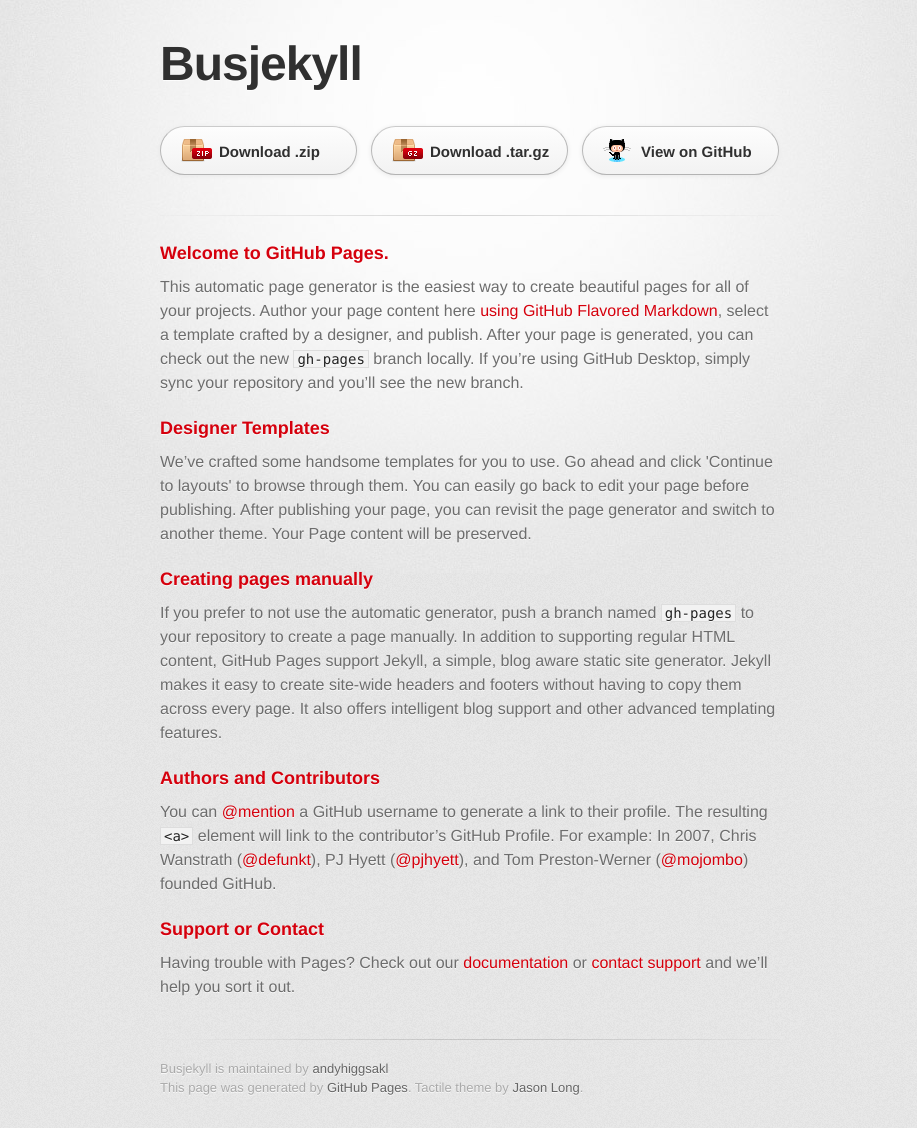
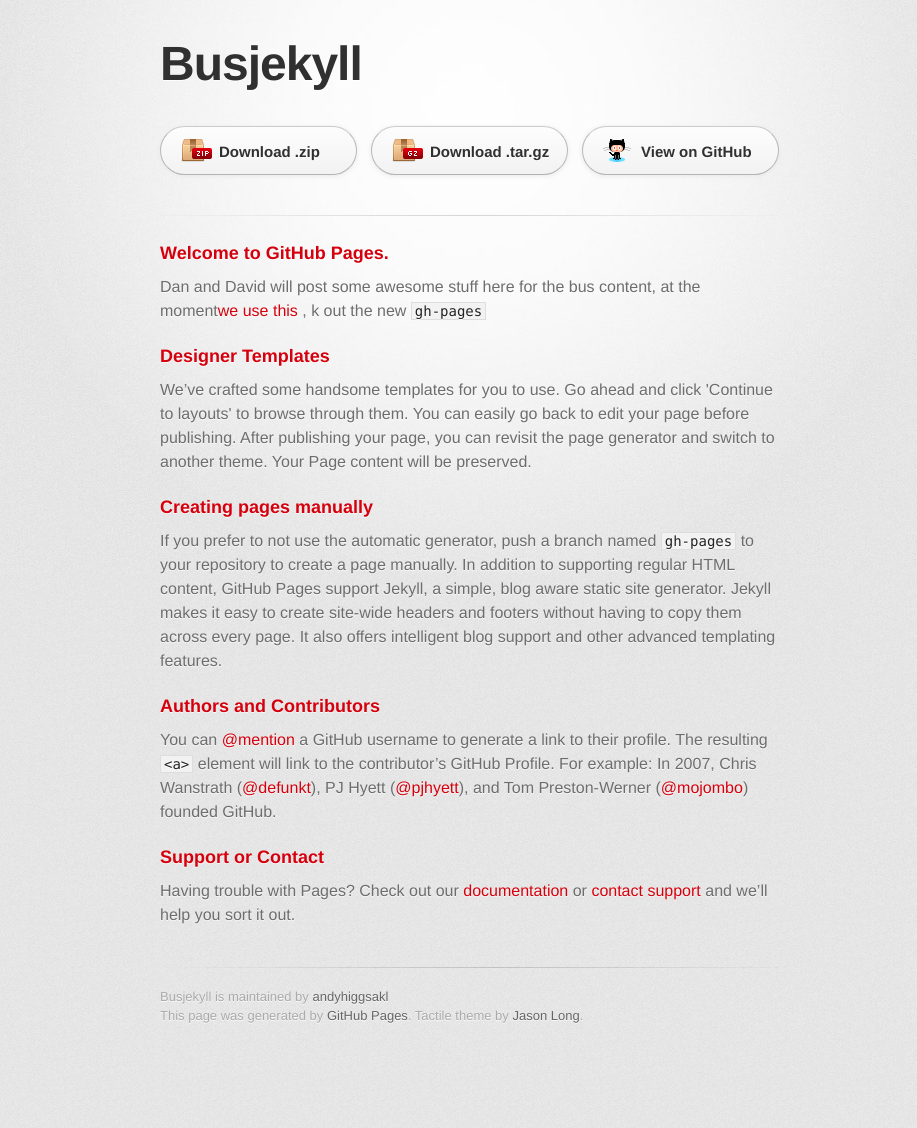
Before and after one commit to andyhiggsakl/busjekyll, a Jekyll site: the page index.html, which Jekyll copies as it is, in a window 1280 px wide. Shown: the whole page, without its empty margins (170-1087 px from the left). Built offline with Jekyll 4.4.1, drawn with Linux system fonts in a browser that asks for light colours; some web fonts are replaced; after the commit the page ends 1056 px from its top, so only the background shows below that.

Commit message:
Changed some config details

```diff
--- a/index.html
+++ b/index.html
@@ -34,7 +34,7 @@
           <h3>
 <a id="welcome-to-github-pages" class="anchor" href="#welcome-to-github-pages" aria-hidden="true"><span aria-hidden="true" class="octicon octicon-link"></span></a>Welcome to GitHub Pages.</h3>
 
-<p>This automatic page generator is the easiest way to create beautiful pages for all of your projects. Author your page content here <a href="https://guides.github.com/features/mastering-markdown/">using GitHub Flavored Markdown</a>, select a template crafted by a designer, and publish. After your page is generated, you can check out the new <code>gh-pages</code> branch locally. If you’re using GitHub Desktop, simply sync your repository and you’ll see the new branch.</p>
+<p>Dan and David will post some awesome stuff here for the bus content, at the moment<a href="http://www.dtcm.co.nz/bus-display-demo/">we use this </a>, k out the new <code>gh-pages</code></p>
 
 <h3>
 <a id="designer-templates" class="anchor" href="#designer-templates" aria-hidden="true"><span aria-hidden="true" class="octicon octicon-link"></span></a>Designer Templates</h3>
```
